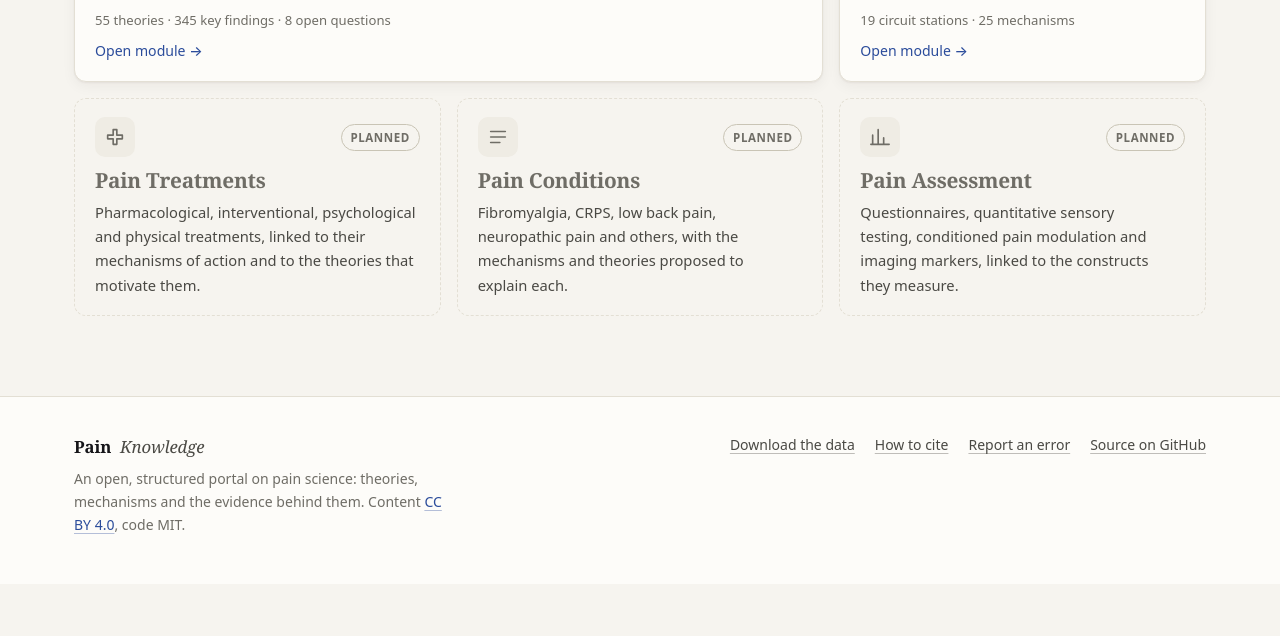
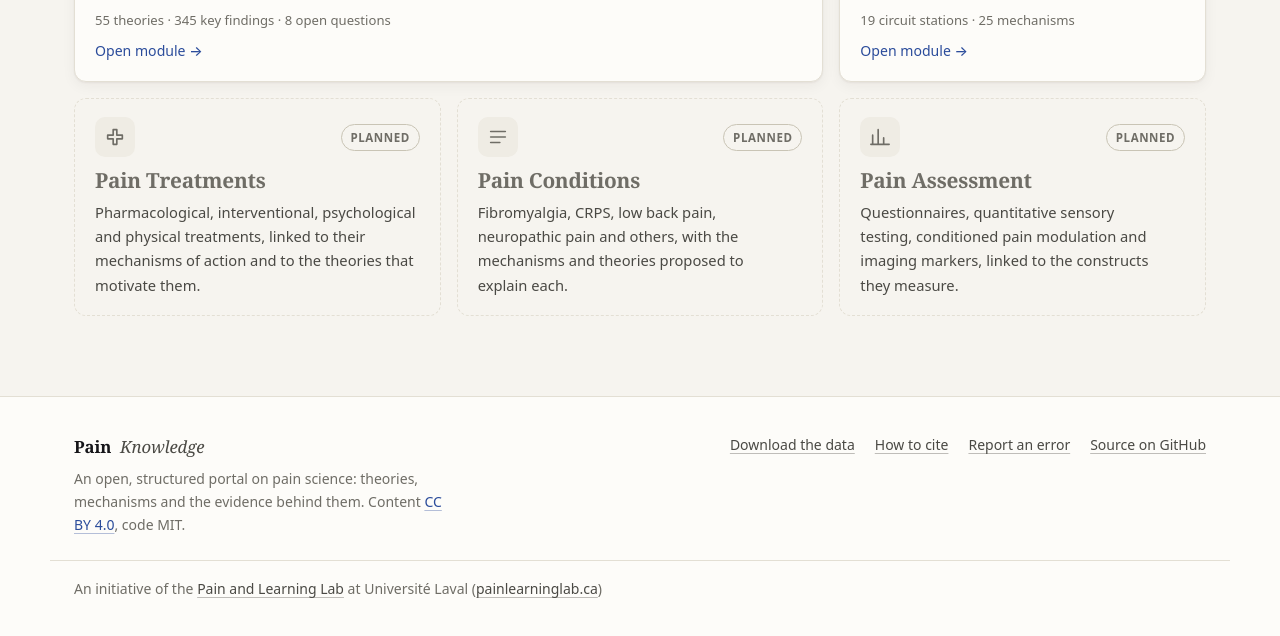
Before and after one commit to mpcoll/paintheories, an Astro site: page / in a window 1280 px wide. Shown: the part 692-1328 px from the top of the page. Before the commit the page ends 1276 px from the top, so only its background shows below. Built offline with nearby package versions, Linux system fonts and the light colour scheme; Astro itself is replaced by a stand-in of ours.

Commit message:
Footer: credit the Pain and Learning Lab at Université Laval
Co-Authored-By: Claude Opus 5.5 <noreply@anthropic.com>
Claude-Session: https://claude.ai/code/session_01VutU5EPnUr4WBKFPWFGtir

```diff
--- a/src/layouts/Base.astro
+++ b/src/layouts/Base.astro
@@ -120,6 +120,9 @@ const biologySub: [string, string, boolean][] = [
           <a href="https://github.com/mpcoll/paintheories">Source on GitHub</a>
         </nav>
       </div>
+      <div class="wrap footer-credit">
+        <p>An initiative of the <a href="https://painlearninglab.ca">Pain and Learning Lab</a> at Université Laval (<a href="https://painlearninglab.ca">painlearninglab.ca</a>)</p>
+      </div>
     </footer>
     <script is:inline>
       document.querySelector('.theme-toggle')?.addEventListener('click', () => {
--- a/src/styles/global.css
+++ b/src/styles/global.css
@@ -271,6 +271,17 @@ main.wrap {
   gap: 0.4rem 1.25rem;
 }
 .footer-links a {
+  color: var(--ink-2);
+}
+.footer-credit {
+  margin-top: 1.5rem;
+  padding-top: 1rem;
+  border-top: 1px solid var(--line);
+}
+.footer-credit p {
+  margin: 0;
+}
+.footer-credit a {
   color: var(--ink-2);
 }
 .lede {
```
